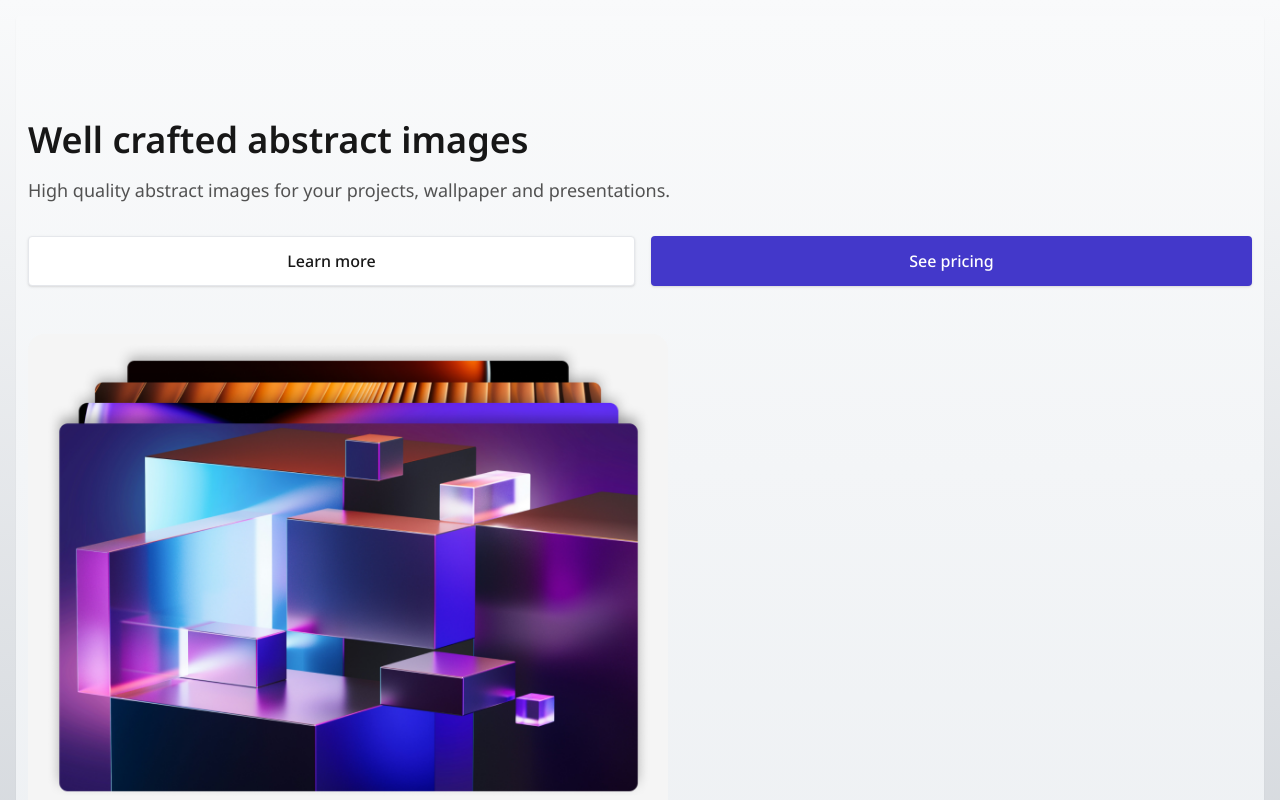
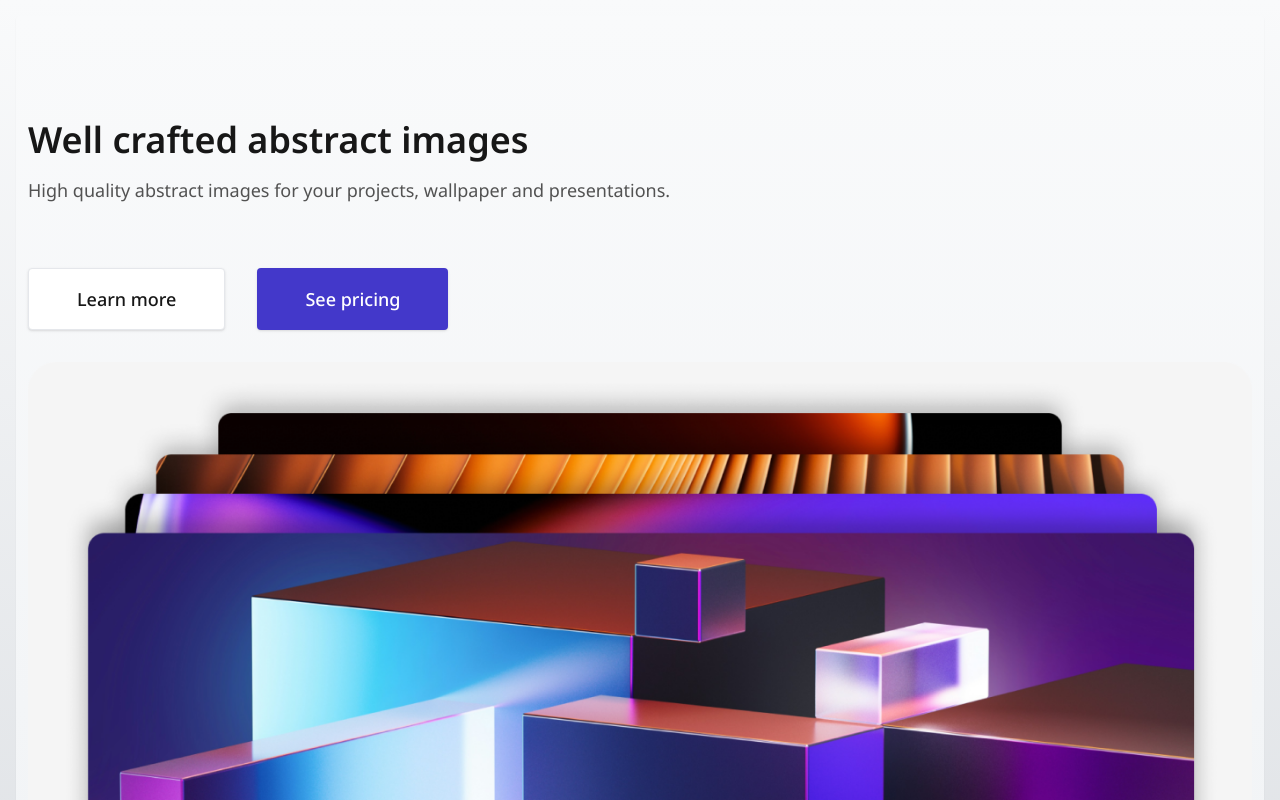
Before and after one commit to CodyJPerry/hero-section-simple, a Next.js app: page / in a window 1280 px wide. Shown: the top 800 px of the page. Built offline with nearby package versions, Linux system fonts and the light colour scheme.

Commit message:
Add styles for tablet design

```diff
--- a/app/page.tsx
+++ b/app/page.tsx
@@ -6,32 +6,36 @@ export default function Home() {
       {/* Base Card */}
       <section className='bg-gradient-to-b from-gray-50 to-[#EDF0F3] py-14 shadow-sm rounded'>
         <div className='rounded px-3 py-12'>
+          {/* Content */}
+          <div>
             {/* Heading */}
             <h1 className='text-4xl text-neutral-900 font-semibold mb-4'>
               Well crafted abstract images
             </h1>
             {/* Description */}
-          <p className='text-lg font-normal text-neutral-600 mb-8'>
+            <p className='text-lg font-normal text-neutral-600 mb-8 md:mb-16'>
               High quality abstract images for your projects, wallpaper and
               presentations.
             </p>
             {/* Buttons */}
-          <div className='flex gap-4 mb-12'>
-            <button className='text-base text-neutral-900 font-medium px-5 py-3 border-[0.5px] bg-white rounded grow shadow'>
+            <div className='flex gap-4 md:gap-8 mb-12 md:mb-8'>
+              <button className='text-base md:text-lg text-neutral-900 font-medium px-5 py-3 md:px-12 md:py-4 border-[0.5px] bg-white rounded grow md:grow-0 shadow'>
                 Learn more
               </button>
-            <button className='text-base text-white font-medium bg-indigo-700 px-5 py-3 rounded grow shadow'>
+              <button className='text-base md:text-lg text-white font-medium bg-indigo-700 px-5 py-3 md:px-12 md:py-4 rounded grow md:grow-0 shadow'>
                 See pricing
               </button>
             </div>
+          </div>
           {/* Image */}
-          <figure className='w-full'>
+          <figure>
             <Image
               className='rounded-2xl'
               src='/prism.png'
               alt='Prism Hero'
               width={640}
               height={484}
+              layout='responsive'
               priority
             />
             <figcaption className='sr-only'>Prism Hero Image</figcaption>
```
Lines whose indentation alone changed are shown as unchanged.
